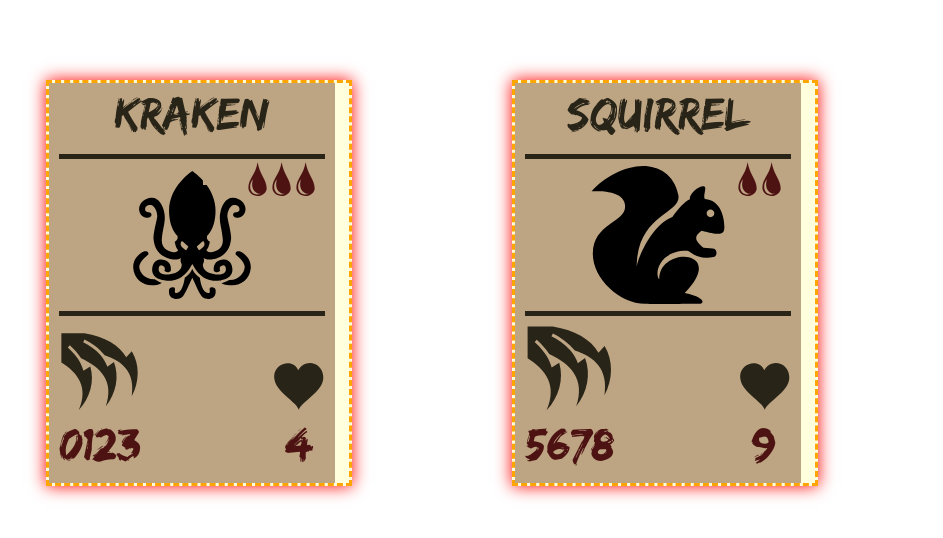
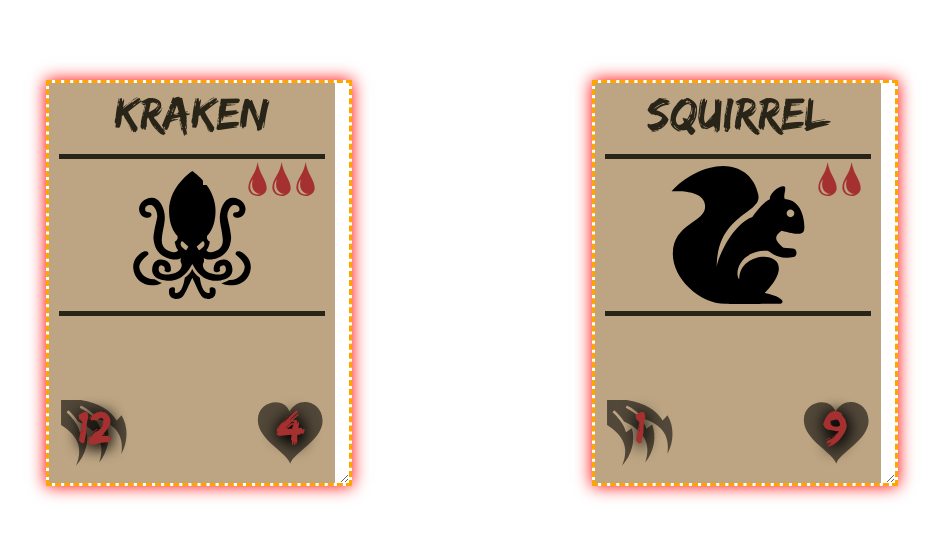
Before and after one commit to Nathan-Beckstead-Mtec/card-game, a React (Create React App) app: page / in a window 1280 px wide. Shown: the top 538 px of the page, without its empty margins (34-977 px from the left). Built offline with nearby package versions, Linux system fonts and the light colour scheme.

Commit message:
this structure is making my head spin

```diff
--- a/src/App.js
+++ b/src/App.js
@@ -4,12 +4,12 @@ import FontSelect from "./fontselect";
 function App() {
 
 	return (
-		<div>
+		<div className="testholders">
 			<div className="card-holder" style={{height: "400px", width:"300px"}}>
-				<Card cost={3} name={"KRAKEN"} attac="0123" health={4} imgUrl="./SVG/mode-standard-kraken-svgrepo-com.svg"></Card>
+				<Card cost={3} name={"KRAKEN"} attac="12" health={4} imgUrl="./SVG/mode-standard-kraken-svgrepo-com.svg"></Card>
 			</div>
 			<div className="card-holder" style={{height: "400px", width:"300px"}}>
-				<Card cost={2} name={"SQUIRREL"} attac="5678" health={9} imgUrl="./SVG/squirrel-svgrepo-com.svg"></Card>
+				<Card cost={2} name={"SQUIRREL"} attac="1" health={9} imgUrl="./SVG/squirrel-svgrepo-com.svg"></Card>
 			</div>
 			{/* <FontSelect /> */}
 		</div>
--- a/src/Card.js
+++ b/src/Card.js
@@ -26,11 +26,26 @@ export default class Card extends React.Component {
         //yes it triggers render twice but it wont display the first to user
         let me = ReactDOM.findDOMNode(this);
         let cont = me.parentNode;
-        console.log(cont);
+        // console.log(cont);
         const ratio = 5 / 7;
         let unit = (Math.min(cont.clientHeight , cont.clientWidth / ratio) / 100).toFixed(4) + "px";
         // this.setState({cssunit: unit});
-        me.style.setProperty("--magic",unit);
+        cont.style.setProperty("--magic",unit);
+
+        function resize(input){
+            // console.log(input);
+            // input[0].contentRect.height
+            // input[0].contentRect.width
+            if (input[0].target == undefined){
+                console.info(input);
+                return;
+            }
+            const ratio = 5 / 7;
+            let unit = (Math.min(input[0].contentRect.height , input[0].contentRect.width / ratio) / 100).toFixed(4) + "px";
+            input[0].target.style.setProperty("--magic",unit);
+        }
+        const scryglass = new ResizeObserver(resize);
+        scryglass.observe(cont);
     }
 
     render() { //required by React.component
--- a/src/css/card.css
+++ b/src/css/card.css
@@ -1,3 +1,17 @@
+/*
+https://lospec.com/palette-list/paper-pixels
+https://lospec.com/palette-list/papier-4 too yellow/cold
+
+https://lospec.com/palette-list/escape
+https://lospec.com/palette-list/ty-forgotten-times-9
+https://lospec.com/palette-list/1bit-monitor-glow
+https://lospec.com/palette-list/steam-lords
+https://lospec.com/palette-list/steam-lords
+https://lospec.com/palette-list/lost-century-24
+https://lospec.com/palette-list/daylight-16
+https://lospec.com/palette-list/paper-pixels
+https://lospec.com/palette-list/vinik24
+*/
 @font-face {
   font-family: paint-number;
   src: url("../../public/fonts/edo.ttf");
@@ -10,9 +24,17 @@
   border: 3px dashed orange;
   padding: 0em;
   margin: 5em;
-  background-color: #ffd;
   box-shadow: 0 0 1em 0 red;
   display: inline-block;
+  resize: both;
+  overflow: scroll;
+}
+
+.testholders {
+  display: flex;
+  justify-content: flex-start;
+  align-items: flex-start;
+  gap: 5em;
 }
 
 div.card {
@@ -24,13 +46,7 @@ div.card {
   width: 6.6428571429em;
   padding: 0.25em;
   color: #292418;
-}
-div.card svg {
-  fill: #292418;
-}
-div.card object {
-  fill: red !important;
-  color: red !important;
+  --card-rem: calc(10*var(--magic,0.1px));
 }
 div.card .card-title {
   display: flex;
@@ -57,7 +73,7 @@ div.card .imgbox .cost {
   gap: 0.1em;
 }
 div.card .imgbox .cost svg {
-  fill: #4d1313;
+  fill: #a53030;
   height: 1em;
   width: 0.5em;
 }
@@ -66,6 +82,7 @@ div.card .content {
   justify-content: space-between;
   align-items: flex-end;
   gap: 1em;
+  width: 6.6428571429em;
   height: 40%;
 }
 div.card .content p {
@@ -74,28 +91,32 @@ div.card .content p {
 }
 div.card .content .stat {
   flex-grow: 0;
-  flex-basis: 20%;
   position: relative;
+  width: 1.75em;
+  height: 100%;
 }
 div.card .content .stat svg {
-  position: static;
+  position: absolute;
   left: 0;
   right: 0;
-  top: auto;
-  bottom: auto;
+  bottom: 0;
+  fill: #524839;
   width: 100%;
   height: fit-content;
 }
 div.card .content .stat p {
-  position: static;
+  margin: 0;
+  padding: 0;
+  position: absolute;
   left: 0;
   right: 0;
-  width: 100%;
-  top: auto;
-  bottom: auto;
-  margin: 0;
-  padding: 0;
-  color: #4d1313;
+  bottom: 0;
+  height: calc(1.75 * var(--card-rem));
+  line-height: calc(1.5 * var(--card-rem));
+  vertical-align: center;
+  font-size: 1em;
+  text-shadow: 2px 4px 15px #000, 0px 0px 15px #000;
+  color: #a53030;
   font-family: "paint-number", monospace;
 }
 div.card .content .sigils {
--- a/src/scss/card.scss
+++ b/src/scss/card.scss
@@ -14,10 +14,20 @@
     border: 3px dashed orange;
     padding: 0em;
     margin: 5em;
-    background-color: #ffd;
+    // background-color: #;
     box-shadow: 0 0 1em 0 red;
     display: inline-block;
+    resize: both;
+    overflow: scroll;
 }
+
+.testholders{
+    display: flex;
+    justify-content: flex-start;
+    align-items: flex-start;
+    gap:5em;
+}
+
 
 
 div.card{
@@ -34,14 +44,7 @@ div.card{
     // font-family: "selected", monospace;
     color: col.$paperBlack;
 
-    svg{
-        fill: col.$paperBlack;
-    }
-    object{
-        fill:red !important;
-        color: red !important;
-    }
-
+    --card-rem: calc(10*var(--magic,0.1px));
 
     .card-title{
         display: flex;
@@ -77,10 +80,14 @@ div.card{
     }
     .content{
         // border:2px dashed #00f;
+
         display: flex;
         justify-content: space-between;
         align-items: flex-end;
         gap: 1em;
+
+
+        width: calc(10em * 5 / 7 - 2 * $edge);
         height: 40%;
         p{
             margin:0;
@@ -89,32 +96,45 @@ div.card{
 
         .stat{
             flex-grow: 0;
-            flex-basis: 20%;
+            // flex-basis: 20%;
             position: relative;
             // border: 2px dashed green;
+            // width: calc(2em * 5 / 7);
+            width:1.75em;
+            height: 100%;
             svg{
-                position: static;
+                position:absolute;
                 left:0;
                 right:0;
-
-                top:auto;
-                bottom:auto;
+                // top: calc(50% - 1em * 5 / 7);
+                bottom:0;
+                fill: col.$paperFaded;
 
                 width:100%;
+                // width: calc(2 * var(--card-rem));
+
                 height: fit-content;
+                // height: calc(2 * var(--card-rem));
             }
             p{
-                position: static;
+                margin: 0;
+                padding: 0;
+
+                position: absolute;
                 left:0;
                 right:0;
-                width: 100%;
+                // width: 100%; redundant set by above
+                bottom:0;
 
-                top:auto;
-                bottom:auto;
+                // height: calc(2* var(--card-rem) * 5 / 7); //aka 100% width
+                height: calc(1.75 * var(--card-rem));
+                line-height: calc(1.5 * var(--card-rem));
+                vertical-align: center; //this is why we bothered setting the height of this box so it matches the icon.
 
-                margin: 0;
-                padding: 0;
-                color: col.$paperRed;
+                font-size: 1em; //this is why we used a var above
+
+                text-shadow: 2px 4px 15px #000,0px 0px 15px #000;
+                color: col.$paperRed; //BLOOD!!!
                 font-family: "paint-number",monospace;
             }
         }
```
Also changed, not shown: src/scss/_col.scss (+30 -1 lines), layout.txt (added), layout2.txt (added), 1 other file (tests, documents, lock files or other folders).
